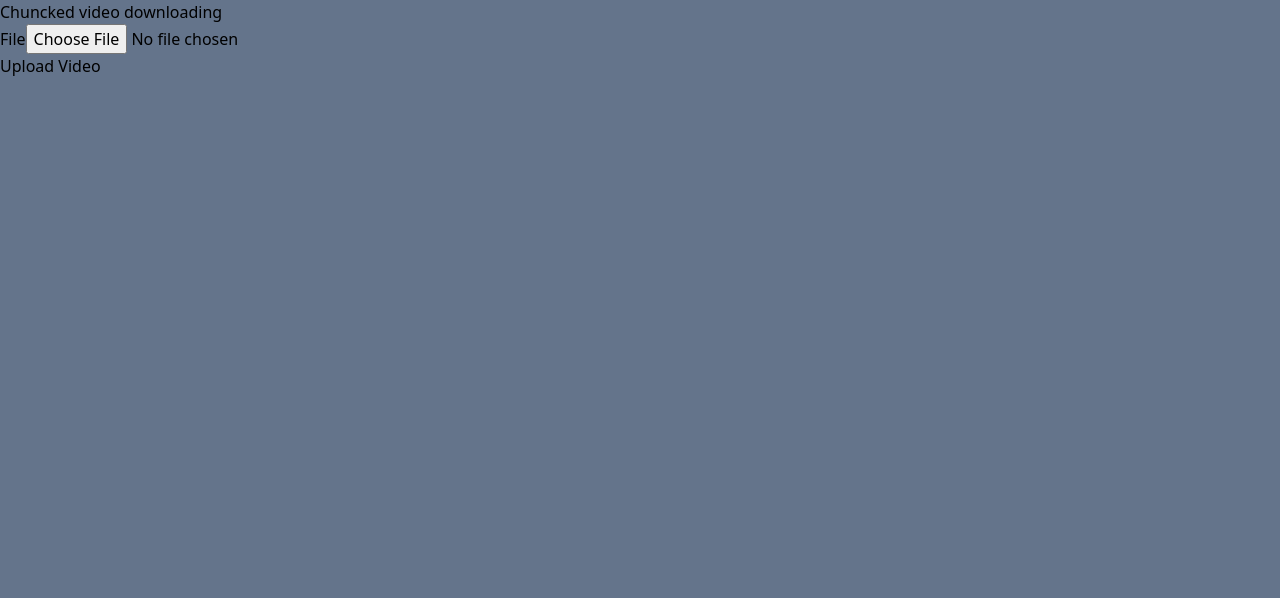
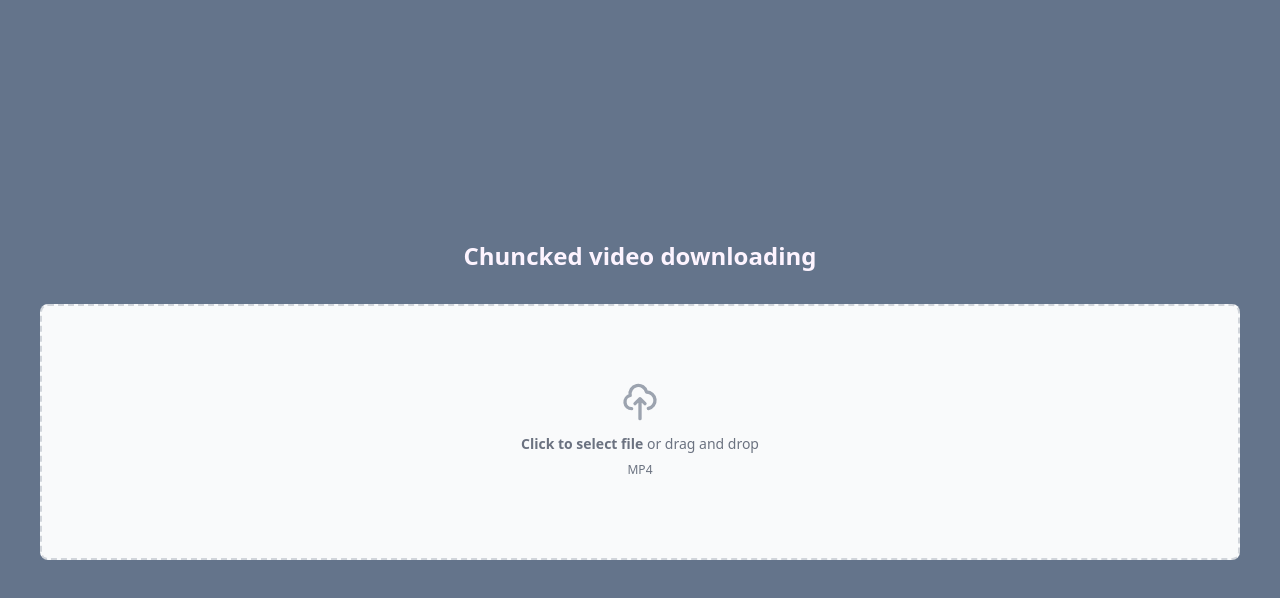
Before and after one commit to mamonovv/video-app, a Next.js app: page / in a window 1280 px wide. Shown: the top 598 px of the page. Built offline with nearby package versions, Linux system fonts and the light colour scheme.

Commit message:
add tailwind in project and styled VideoUpload component

```diff
--- a/components/VideoUpload.tsx
+++ b/components/VideoUpload.tsx
@@ -1,11 +1,21 @@
 import React, {useState} from "react";
 import axios, {AxiosRequestConfig} from "axios";
+import {useRouter} from "next/router";
 
 const VideoUpload = () => {
+
+    //TODO:
+    //1) layout
+    //2) hash for videos
+    //3) redirect
+    //4) styles for videoplayer
+
     const [file, setFile] = useState<File | undefined>()
     const [progress, setProgress] = useState(0);
     const [error, setError] = useState(null);
     const [submitting, setSubmitting] = useState(false);
+
+    const router = useRouter()
 
     async function handleSubmit() {
         const data = new FormData()
@@ -30,6 +40,11 @@ const VideoUpload = () => {
         } catch (e: any) {
             setError(e.message)
         } finally {
+            if (!error) {
+                const fileName = file.name.split('.')[0]
+
+                await router.push('/videos/' + fileName)
+            }
             setSubmitting(false)
             setProgress(0)
         }
@@ -44,17 +59,44 @@ const VideoUpload = () => {
     }
 
     return (
-        <div>
-            <h1>Chuncked video downloading</h1>
+        <div className={'flex flex-col items-center justify-center h-screen p-10 text-fuchsia-50'}>
+            <h1 className={'text-2xl font-bold'}>Chuncked video downloading</h1>
+
+            <div className="flex items-center justify-center w-full mt-8">
+                <label htmlFor="file"
+                       className="flex flex-col items-center justify-center w-full h-64 border-2 border-gray-300 border-dashed rounded-lg cursor-pointer bg-gray-50 dark:hover:bg-bray-800 dark:bg-gray-700 hover:bg-gray-100 dark:border-gray-600 dark:hover:border-gray-500 dark:hover:bg-gray-600">
+                    <div className="flex flex-col items-center justify-center pt-5 pb-6">
+                        <svg aria-hidden="true" className="w-10 h-10 mb-3 text-gray-400" fill="none"
+                             stroke="currentColor" viewBox="0 0 24 24" xmlns="http://www.w3.org/2000/svg">
+                            <path stroke-linecap="round" stroke-linejoin="round" stroke-width="2"
+                                  d="M7 16a4 4 0 01-.88-7.903A5 5 0 1115.9 6L16 6a5 5 0 011 9.9M15 13l-3-3m0 0l-3 3m3-3v12"></path>
+                        </svg>
+                        <p className="mb-2 text-sm text-gray-500 dark:text-gray-400"><span className="font-semibold">Click to select file</span> or
+                            drag and drop</p>
+                        <p className="text-xs text-gray-500 dark:text-gray-400">MP4</p>
+                    </div>
+                    <input id="file" type="file" className={"hidden"} accept={".mp4"} onChange={handleSetFile}/>
+                </label>
+            </div>
+
+            {submitting && <p className={'uppercase mt-2'}>progress: {progress}% / 100%</p>}
+
+            {
+                file && <p className={'uppercase mt-2'}>File selected</p>
+            }
+
+            {
+                file && <button onClick={handleSubmit}
+                                className={'uppercase rounded-lg cursor-pointer p-4 bg-gray-50 dark:hover:bg-bray-800 ' +
+                                    'dark:bg-gray-700 hover:bg-gray-100 dark:border-gray-600 dark:hover:border-gray-500 ' +
+                                    'dark:hover:bg-gray-600 mt-4'}>
+                    Upload video and redirect to video player
+                </button>
+            }
+
+
             {error && <p>{error}</p>}
-            {submitting && <p>{progress}</p>}
-            <form action={"POST"}>
-                <div>
-                    <label htmlFor="file">File</label>
-                    <input type="file" id={'file'} accept={".mp4"} onChange={handleSetFile}/>
-                </div>
-            </form>
-            <button onClick={handleSubmit}>Upload Video</button>
+
         </div>
     )
 }
```
